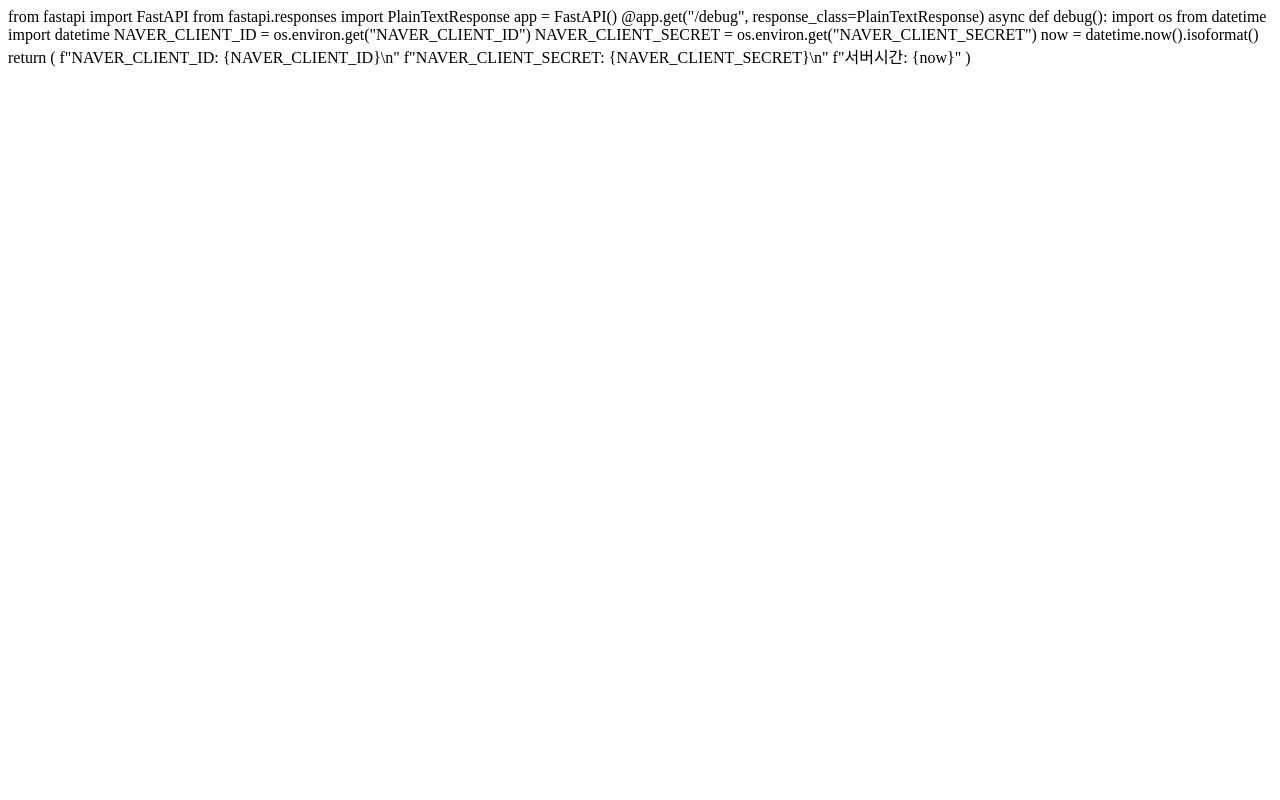
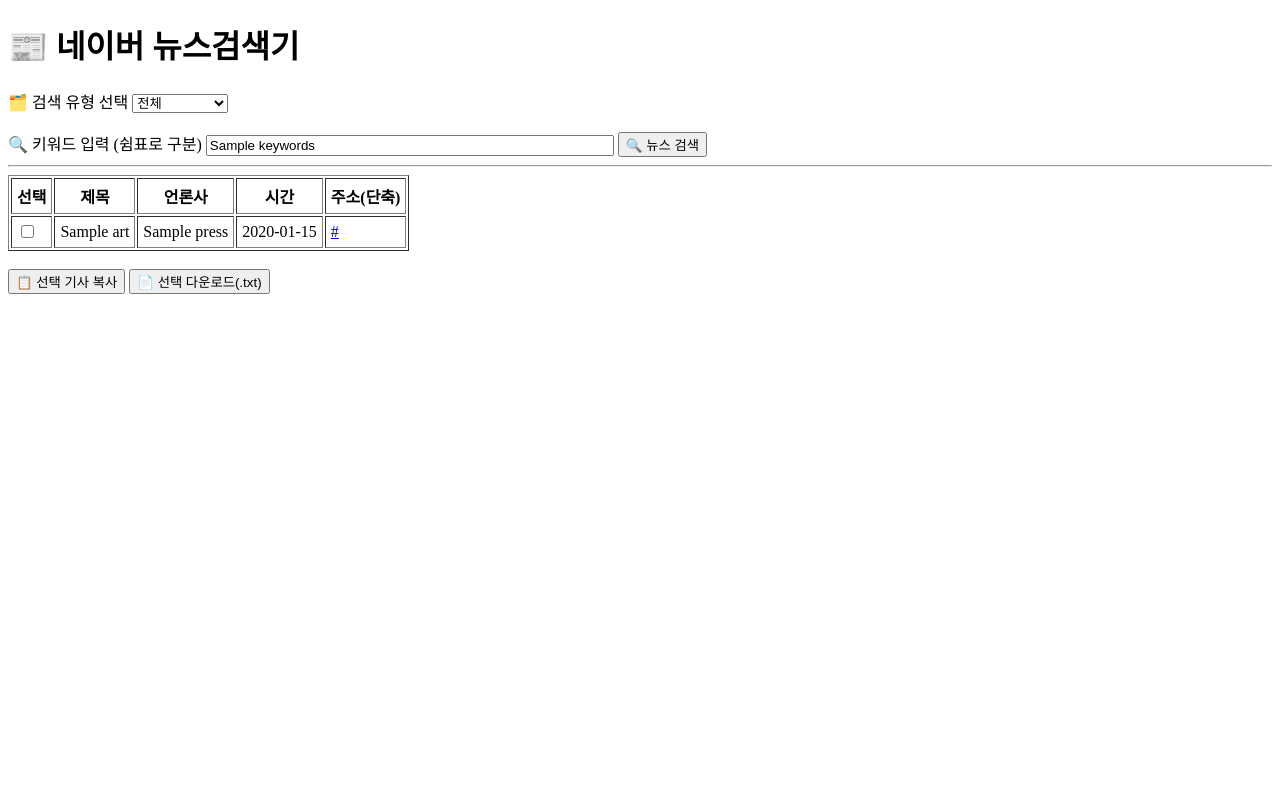
Before and after one commit to jecktya/naver-news-shortener, a Python web app: template templates/index.html in a window 1280 px wide. Run offline with Jinja, Linux system fonts and the light colour scheme; the template is opened without the code that fills it: most values are stand-ins (such as "Sample title", 1, 10 or a date in 2020).

Commit message:
Update index.html

```diff
--- a/templates/index.html
+++ b/templates/index.html
@@ -1,17 +1,80 @@
-from fastapi import FastAPI
-from fastapi.responses import PlainTextResponse
-
-app = FastAPI()
-
-@app.get("/debug", response_class=PlainTextResponse)
-async def debug():
-    import os
-    from datetime import datetime
-    NAVER_CLIENT_ID = os.environ.get("NAVER_CLIENT_ID")
-    NAVER_CLIENT_SECRET = os.environ.get("NAVER_CLIENT_SECRET")
-    now = datetime.now().isoformat()
-    return (
-        f"NAVER_CLIENT_ID: {NAVER_CLIENT_ID}\n"
-        f"NAVER_CLIENT_SECRET: {NAVER_CLIENT_SECRET}\n"
-        f"서버시간: {now}"
-    )
+<!DOCTYPE html>
+<html>
+<head>
+    <meta charset="utf-8">
+    <title>네이버 뉴스검색기 + 단축주소</title>
+</head>
+<body>
+<h1>📰 네이버 뉴스검색기</h1>
+<form method="post">
+    <label>🗂️ 검색 유형 선택</label>
+    <select name="search_mode">
+        <option value="전체" {% if search_mode == "전체" %}selected{% endif %}>전체</option>
+        <option value="동영상만" {% if search_mode == "동영상만" %}selected{% endif %}>동영상만</option>
+        <option value="주요언론사만" {% if search_mode == "주요언론사만" %}selected{% endif %}>주요언론사만</option>
+    </select>
+    <br><br>
+    <label>🔍 키워드 입력 (쉼표로 구분)</label>
+    <input type="text" name="keywords" value="{{ keywords }}" style="width:400px;">
+    <button type="submit">🔍 뉴스 검색</button>
+</form>
+{% if articles %}
+<hr>
+<form id="copyForm">
+<table border="1" cellpadding="5">
+    <tr>
+        <th>선택</th>
+        <th>제목</th>
+        <th>언론사</th>
+        <th>시간</th>
+        <th>주소(단축)</th>
+    </tr>
+    {% for art in articles %}
+    <tr>
+        <td><input type="checkbox" name="select_article" value="{{ art.short_url }}"></td>
+        <td>{{ art.title }}</td>
+        <td>{{ art.press }}</td>
+        <td>{{ art.pubdate.strftime('%Y-%m-%d %H:%M') }}</td>
+        <td><a href="{{ art.short_url }}" target="_blank">{{ art.short_url }}</a></td>
+    </tr>
+    {% endfor %}
+</table>
+<br>
+<button type="button" onclick="copySelected()">📋 선택 기사 복사</button>
+<button type="button" onclick="downloadSelected()">📄 선택 다운로드(.txt)</button>
+</form>
+<script>
+function copySelected() {
+    let checks = document.querySelectorAll('input[name=select_article]:checked');
+    let txts = [];
+    checks.forEach(chk => { txts.push(chk.value); });
+    if (txts.length === 0) {
+        alert('기사 선택하세요!');
+        return;
+    }
+    let t = document.createElement("textarea");
+    t.value = txts.join("\\n");
+    document.body.appendChild(t);
+    t.select();
+    document.execCommand('copy');
+    document.body.removeChild(t);
+    alert("복사되었습니다!");
+}
+function downloadSelected() {
+    let checks = document.querySelectorAll('input[name=select_article]:checked');
+    let txts = [];
+    checks.forEach(chk => { txts.push(chk.value); });
+    if (txts.length === 0) {
+        alert('기사 선택하세요!');
+        return;
+    }
+    let blob = new Blob([txts.join("\\n")], {type: "text/plain"});
+    let link = document.createElement('a');
+    link.href = window.URL.createObjectURL(blob);
+    link.download = "news.txt";
+    link.click();
+}
+</script>
+{% endif %}
+</body>
+</html>
```
